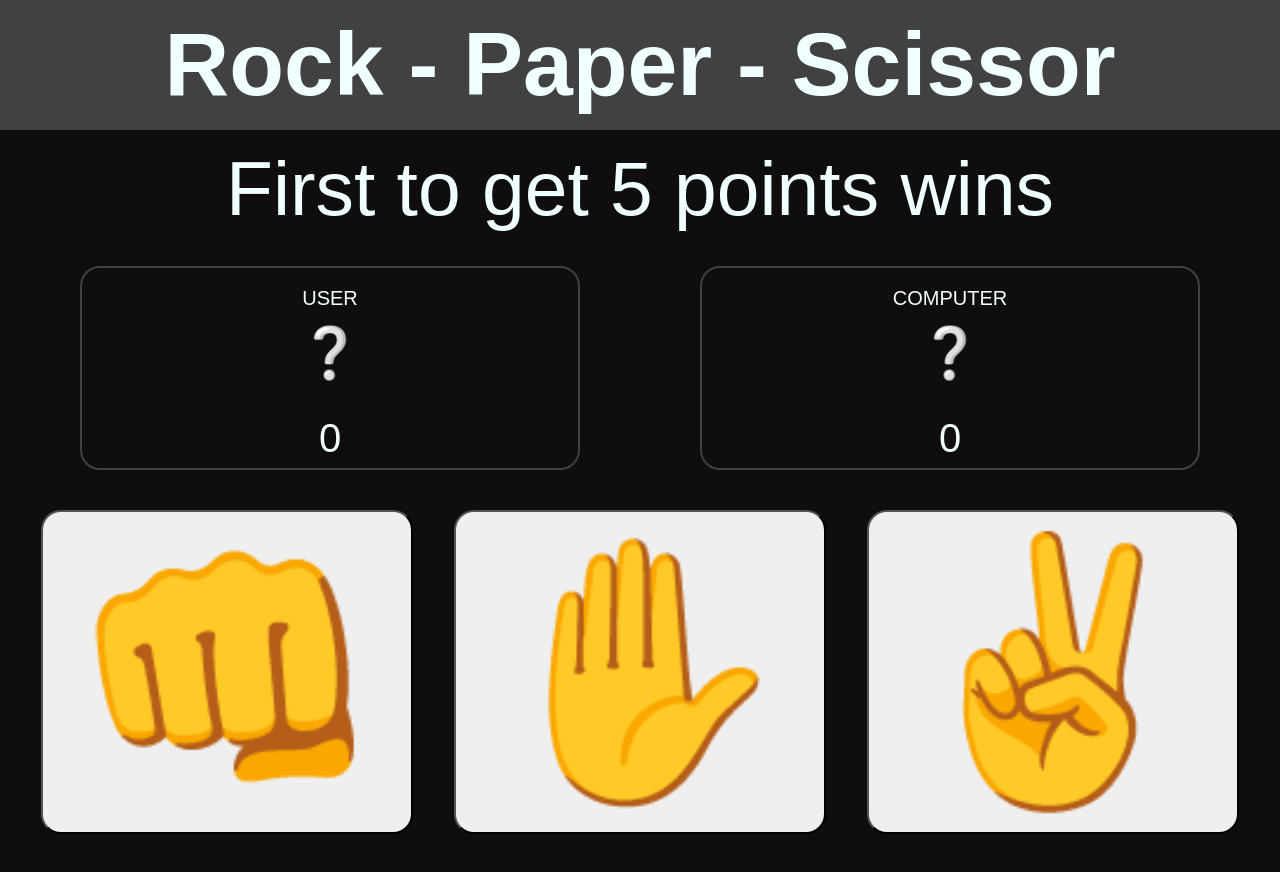
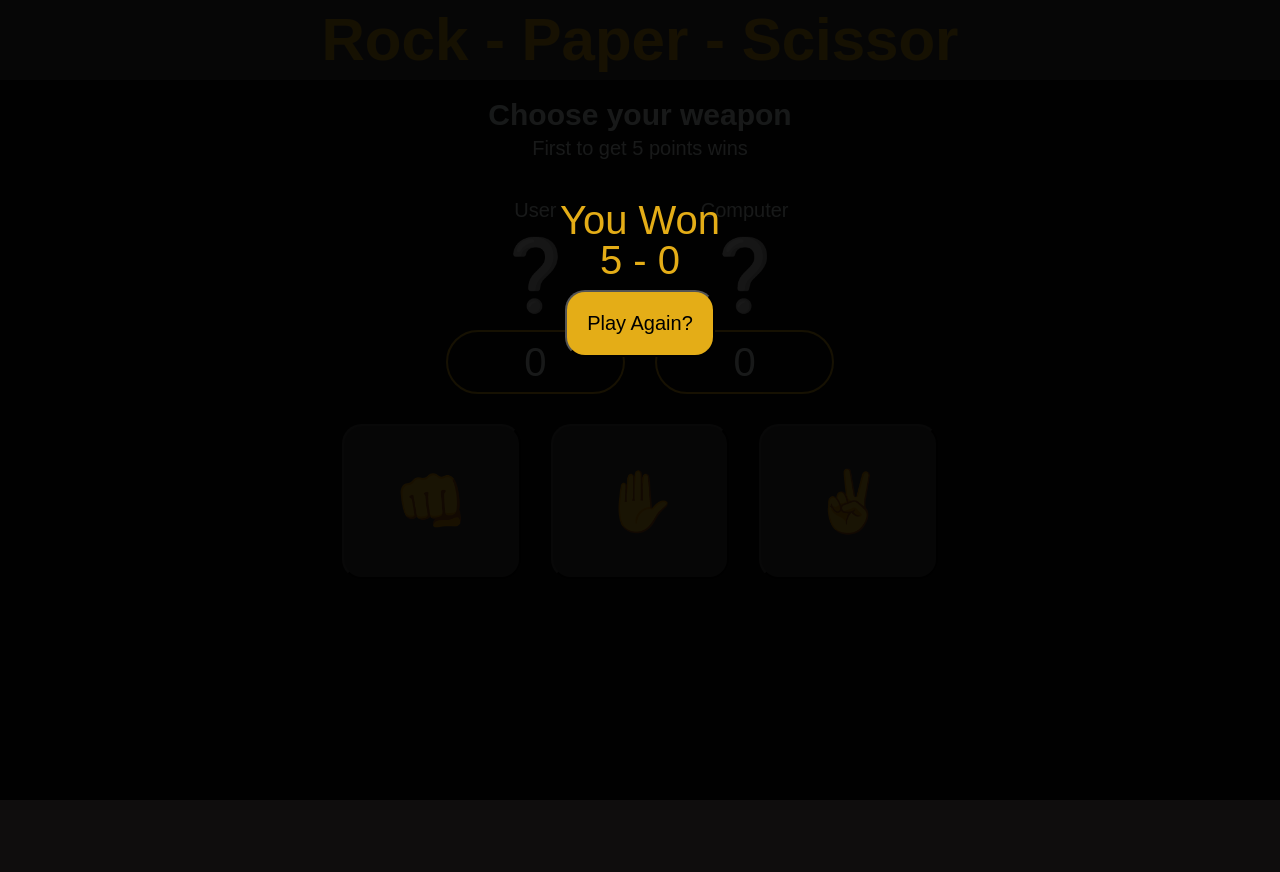
Before and after one commit to karti16/rock-paper-scissor, a plain HTML site: page index.html in a window 1280 px wide. After the commit the page ends 800 px from the top, so only its background shows below. Drawn offline with Linux system fonts and the light colour scheme.

Commit message:
Fixed some css

```diff
--- a/index.html
+++ b/index.html
@@ -13,15 +13,17 @@
     <header>
       <h1>Rock - Paper - Scissor</h1>
     </header>
-    <p id="info">First to get 5 points wins</p>
+    <p id="info">
+      Choose your weapon <span><br />First to get 5 points wins</span>
+    </p>
     <div class="container">
       <div class="score-box">
-        <p class="player-name">USER</p>
+        <p class="player-name">User</p>
         <div id="player-icon" class="icon">❔</div>
         <p id="user-score">0</p>
       </div>
       <div class="score-box">
-        <p class="player-name">COMPUTER</p>
+        <p class="player-name">Computer</p>
         <div id="comp-icon" class="icon">❔</div>
         <p id="comp-score">0</p>
       </div>
@@ -33,7 +35,7 @@
       <button id="scissor" class="btn icon">✌</button>
     </div>
 
-    <div id="overlay" style="display: none">
+    <div id="overlay" style="display: block">
       <div class="overlay-container">
         <div id="reset">You Won<br />5 - 0</div>
         <button id="play-again" class="box">Play Again?</button>
--- a/script.js
+++ b/script.js
@@ -13,6 +13,8 @@ resetButton.addEventListener("click", function () {
   document.getElementById("overlay").style.display = "none";
   document.getElementById("user-score").innerHTML = 0;
   document.getElementById("comp-score").innerHTML = 0;
+  document.getElementById("info").innerHTML =
+    "Choose your weapon <span><br />First to get 5 points wins</span>";
 });
 
 buttons.forEach(function (button) {
@@ -27,11 +29,15 @@ buttons.forEach(function (button) {
         document.getElementById(
           "reset"
         ).innerHTML = `You Won.<br>${playerScore} - ${compScore}`;
+        document.getElementById("info").innerHTML = "You Won<br> &nbsp;";
+      } else if (winner == "Match Tied!") {
+        document.getElementById("info").innerHTML = "Match Tied!<br> &nbsp;";
       } else {
         document.getElementById("comp-score").innerHTML = `${compScore}`;
         document.getElementById(
           "reset"
         ).innerHTML = `You Lose.<br>${playerScore} - ${compScore}`;
+        document.getElementById("info").innerHTML = "You Lose<br> &nbsp;";
       }
     }
     if (playerScore == 5 || compScore == 5) {
--- a/style.css
+++ b/style.css
@@ -146,10 +146,16 @@ header {
 h1 {
   font-size: 7vw;
   font-weight: 800;
+  color: rgb(228, 173, 23);
 }
 #info {
   font-size: 6vw;
+  font-weight: 700;
   margin: 20px auto;
+}
+#info span {
+  font-weight: 100;
+  font-size: 20px;
 }
 .container {
   display: flex;
@@ -160,7 +166,7 @@ h1 {
   /* background-color: rgb(66, 65, 65); */
   padding: 10px 0px;
   font-size: 3vw;
-  border: 2px solid rgb(66, 65, 65);
+  /* border: 2px solid rgb(66, 65, 65); */
   border-radius: 20px;
   width: 40%;
 }
@@ -178,6 +184,10 @@ h1 {
 #user-score,
 #comp-score {
   font-size: 40px;
+  border: 2px solid rgb(228, 173, 23);
+  border-radius: 40px;
+  margin: auto 0;
+  padding: 10px;
 }
 #score {
   font-size: 40px;
@@ -211,8 +221,91 @@ h1 {
 }
 
 #play-again {
-  width: 50%;
   font-size: 20px;
-  padding: 10px 0px;
-  border-radius: 10px;
+  width: auto;
+  padding: 20px 20px;
+  border-radius: 20px;
+  background-color: rgb(228, 173, 23);
+  color: rgb(0, 0, 0);
 }
+#reset {
+  font-size: 40px;
+  color: rgb(228, 173, 23);
+}
+
+@media (min-width: 768px) {
+  header {
+    text-align: center;
+    background-color: rgb(66, 65, 65);
+    padding: 10px 10px;
+    margin-bottom: 10px;
+  }
+  h1 {
+    font-size: 60px;
+    font-weight: 800;
+  }
+  #info {
+    font-size: 30px;
+    margin: 10px auto;
+    margin-top: 20px;
+  }
+  .container {
+    display: flex;
+    justify-content: center;
+    gap: 30px;
+    margin: 10px auto;
+    width: 70%;
+  }
+  .score-box {
+    /* background-color: rgb(66, 65, 65); */
+    padding: 20px 0px;
+    font-size: 3vw;
+
+    border-radius: 20px;
+    width: 20%;
+  }
+  .btn {
+    width: auto;
+    padding: 40px 50px;
+    font-size: 60px;
+    background-color: rgb(66, 65, 65);
+  }
+  #overlay {
+    position: fixed;
+    display: none;
+    width: 100%;
+    height: 100%;
+    top: 0;
+    left: 0;
+    right: 0;
+    bottom: 0;
+    background-color: rgba(0, 0, 0, 0.9);
+    z-index: 2;
+    cursor: pointer;
+  }
+
+  .overlay-container {
+    margin-top: 200px;
+    height: 50px;
+    font-size: 60px;
+  }
+  #player-icon,
+  #comp-icon {
+    padding-bottom: 20px;
+    font-size: 70px;
+  }
+
+  #play-again {
+    font-size: 20px;
+    width: auto;
+    padding: 20px 20px;
+    border-radius: 20px;
+    background-color: rgb(228, 173, 23);
+    color: rgb(0, 0, 0);
+  }
+  #reset {
+    font-size: 40px;
+
+    color: rgb(228, 173, 23);
+  }
+}
```
